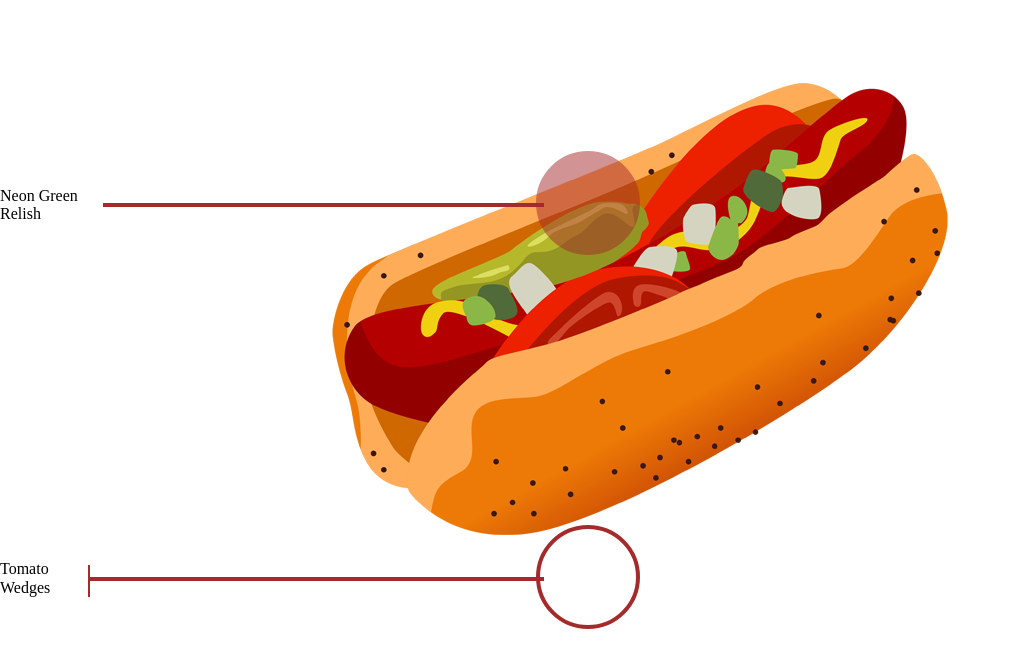
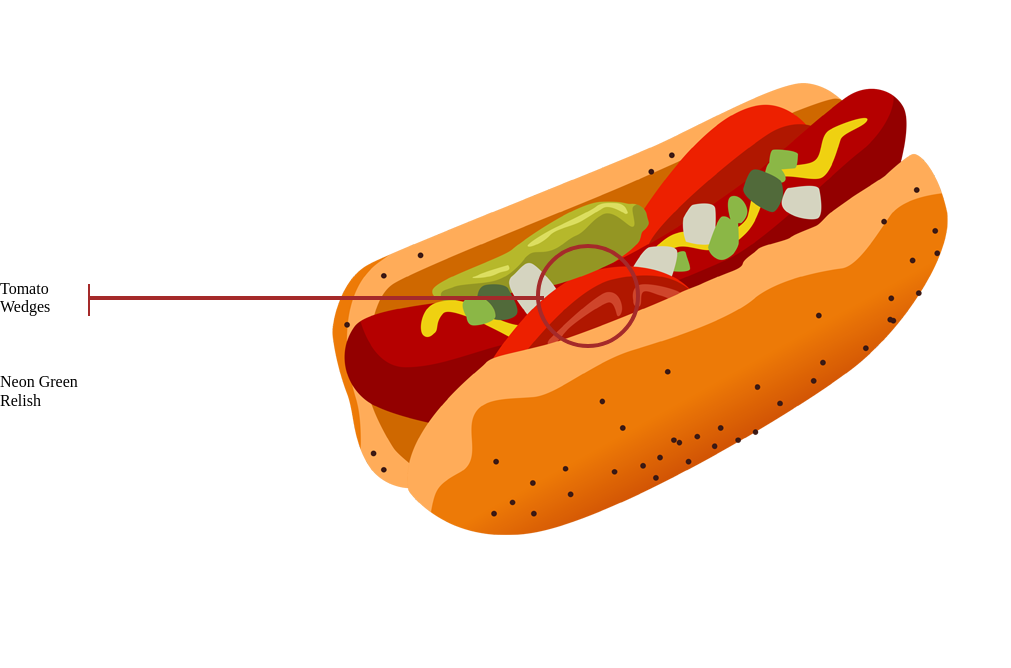
Before and after one commit to montemartin/callout, a plain HTML site: page index.html in a window 1280 px wide. Shown: the whole page, without its empty margins (0-1011 px from the left). Drawn offline with Linux system fonts and the light colour scheme.

Commit message:
Giving up for the weekend - started work on adding elements instead of pseudo classes

```diff
--- a/index.html
+++ b/index.html
@@ -22,7 +22,10 @@
                         Tomato Wedges
                     </div>
                     <div class="line-container">
-                        <span class="line"></span>
+                        <span class="line">
+                            <span class="circle"></span>
+                            <span class="ending"></span>
+                        </span>
                     </div>
                 </div>
                 <div id="relish" class="selector">
@@ -30,7 +33,10 @@
                         Neon Green Relish
                     </div>
                     <div class="line-container">
-                        <span class="line collapsed"></span>
+                        <span class="line collapsed">
+                            <span class="circle"></span>
+                            <span class="ending"></span>
+                        </span>
                     </div>
                 </div>
             </div>
--- a/styles.css
+++ b/styles.css
@@ -26,11 +26,11 @@
 }
 
 #tomato {
-    top: 90%;
+    top: 45%;
 }
 
 #relish {
-    top: 30%;
+    top: 60%;
 }
 
 #pickle {}
@@ -81,7 +81,7 @@
     margin-left: 6rem;
 }
 
-.line:after {
+.line > .circle {
     /* circle */
     position: absolute;
     background: transparent;
@@ -94,7 +94,7 @@
     height: var(--circle-diameter);
 }
 
-.line:before {
+.line > .ending {
     /* end */
     position: absolute;
     content: "";
@@ -105,13 +105,14 @@
 }
 
 .line.collapsed {
-
+    display: none
 }
 
-.line.collapsed:before {
+.line.collapsed > .ending {
     display: none;
 }
 
-.line.collapsed:after {
+.line.collapsed > .circle {
     background: var(--line-color);
-        opacity: .5;
+    opacity: .5;
+    display: block;
```
